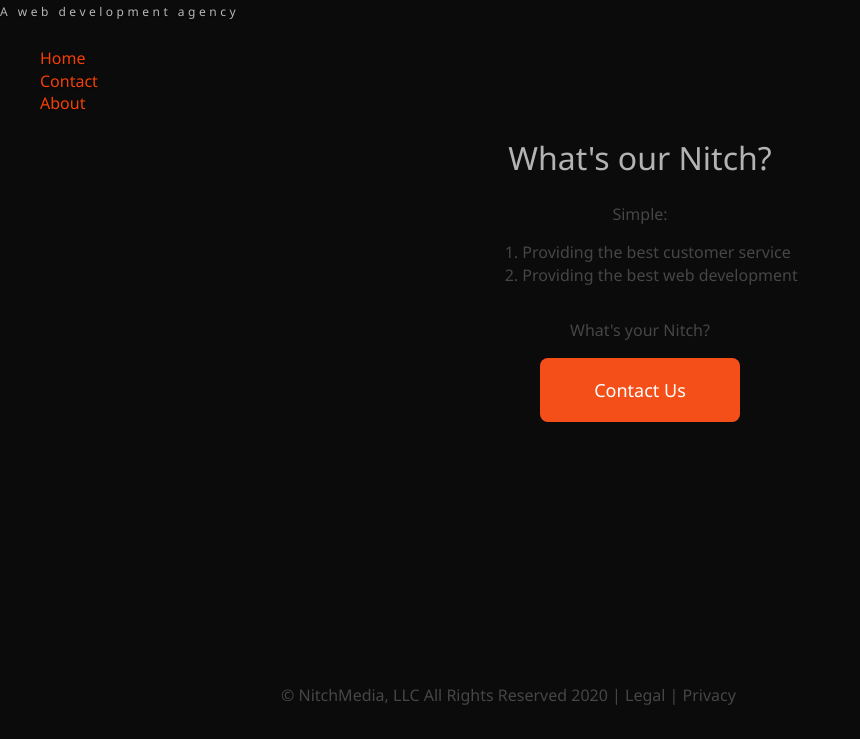
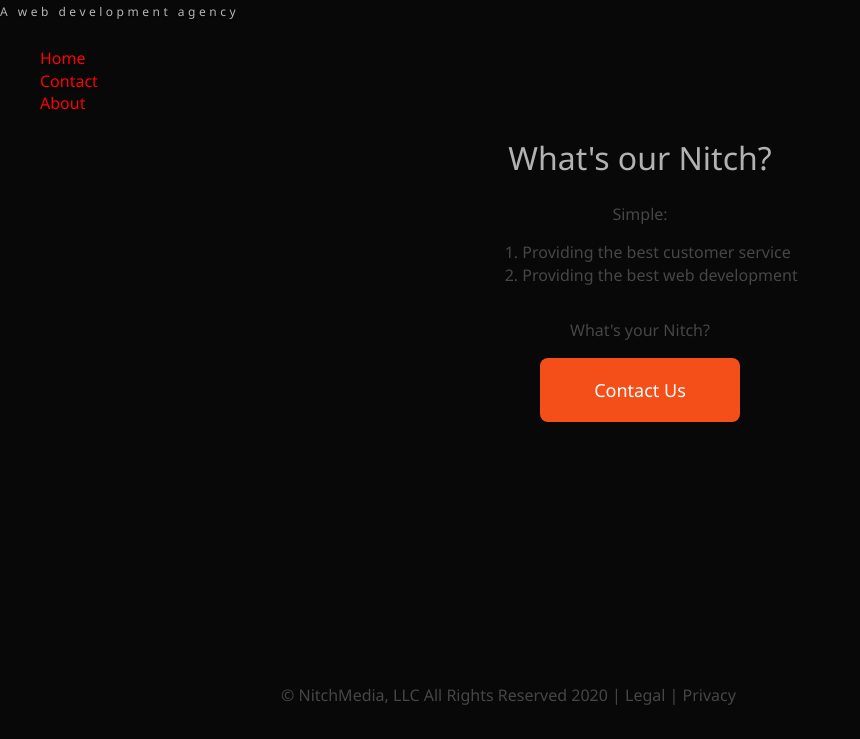
Before and after one commit to Jimbomoso/nitch.Media, a Gatsby site: page /about in a window 1280 px wide. Shown: the part 61-800 px from the top of the page, without its empty margins (0-860 px from the left). Built offline with nearby package versions, Linux system fonts and the light colour scheme; Gatsby itself is replaced by a stand-in of ours.

Commit message:
improves background contrast

```diff
--- a/src/components/header.module.scss
+++ b/src/components/header.module.scss
@@ -65,7 +65,6 @@
       text-transform: uppercase;
       color: $whiteText;
       font-size: 12px;
-      // opacity: 0.9;
 
       &:hover {
         text-decoration: underline;
--- a/src/styles/styles.scss
+++ b/src/styles/styles.scss
@@ -1,9 +1,9 @@
 // global styling
 
 $primaryColor: #464646;
-$secondaryColor: #f34004;
+$secondaryColor: #fa0303;
 $whiteText: #fff;
-$background: rgb(12, 11, 11);
+$background: rgb(8, 8, 8);
 $button: #f44f18;
 
 * {
```
